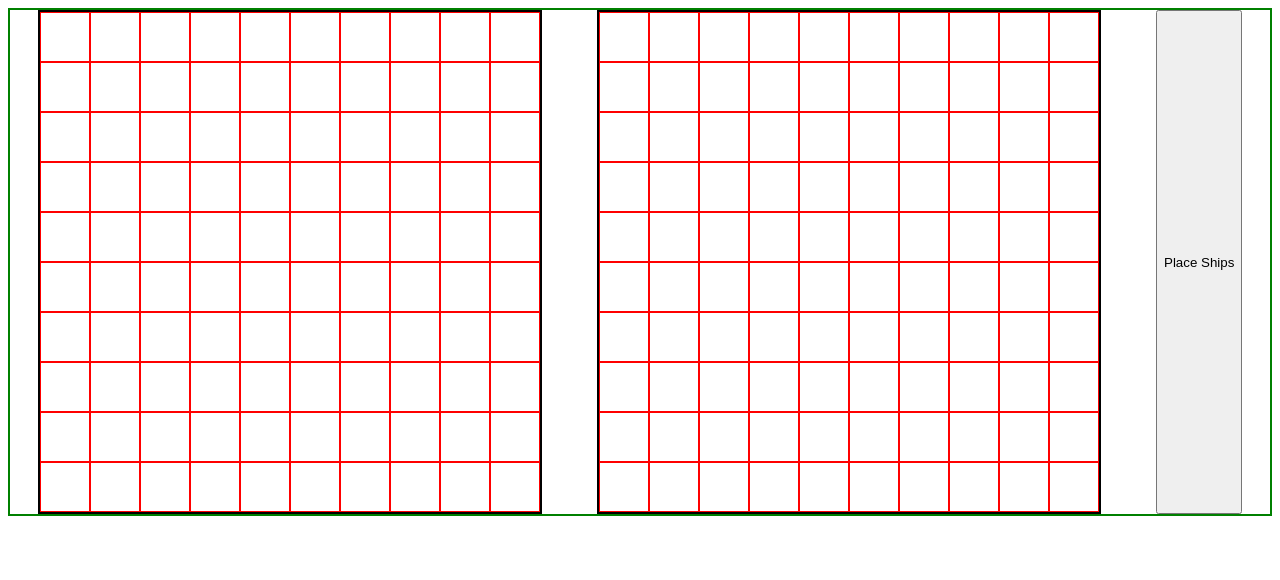
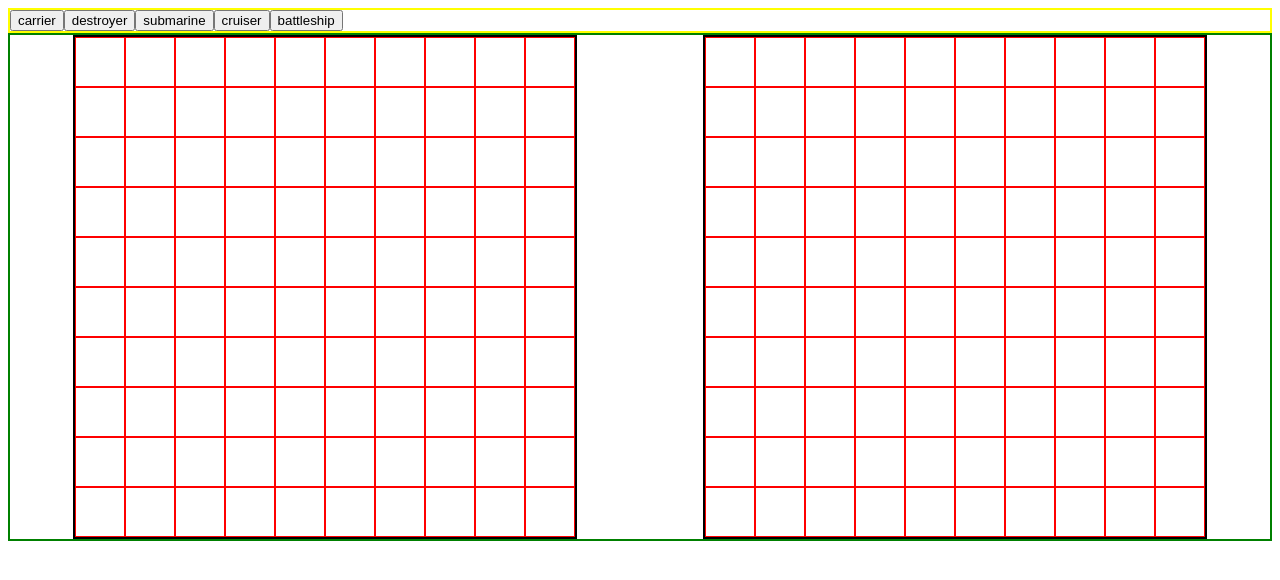
Before and after one commit to IguanasEverywhere/battleship, a website with bundled scripts: page dist/index.html in a window 1280 px wide. Built offline with nearby package versions, Linux system fonts and the light colour scheme.

Commit message:
Buttons for placing ship added, begin game button added when shipArray length is full

```diff
--- a/src/gameLoop.js
+++ b/src/gameLoop.js
@@ -3,11 +3,6 @@ import { playerGameboard, computerGameboard } from "./gameboard";
 import { renderBoard } from ".";
 import { battleShip, cruiser, destroyer, submarine, carrier, battleShipComputer, cruiserComputer, destroyerComputer, carrierComputer, submarineComputer } from "./shipFactory";
 
-
-const setUpBoard = () => {
- placeShipsPlayer(carrier);
-
-}
 
 const placeShipsPlayer = (currentShip) => {
     // playerGameboard.placeShipHorizontally(battleShip, 0, 0);
@@ -15,6 +10,7 @@ const placeShipsPlayer = (currentShip) => {
     // playerGameboard.placeShipHorizontally(destroyer, 5, 0);
     // playerGameboard.placeShipHorizontally(carrier, 1, 5);
     // playerGameboard.placeShipHorizontally(submarine, 7, 3);
+
 
     let playerBoardSpaces = document.querySelectorAll(".board-space");
     playerBoardSpaces.forEach(space => {
@@ -33,7 +29,7 @@ const placeShipsPlayer = (currentShip) => {
         });
         space.addEventListener('click', () => {
             playerGameboard.placeShipHorizontally(currentShip, space.getAttribute('xCoord'), space.getAttribute('yCoord'));
-console.log(playerGameboard.placedShipArray)
+            console.log(playerGameboard.placedShipArray)
             playerGameboard.placedShipArray.forEach(spot => {
                 let occupiedSpace = playerGameboard.coordinatesArr.find(place => place.xCoord === spot.xCoord && place.yCoord === spot.yCoord);
                 if (occupiedSpace) {
@@ -123,4 +119,4 @@ const controlGame = (turn) => {
     }
 }
 
-export { controlGame, placeShipsComputer, placeShipsPlayer, setUpBoard }
+export { controlGame, placeShipsComputer, placeShipsPlayer }
--- a/src/index.js
+++ b/src/index.js
@@ -44,19 +44,43 @@ const renderBoard = () => {
     computerBoard.appendChild(space);
   });
 
-  const placeShipsBtn = document.createElement("button");
-  placeShipsBtn.textContent = "Place Ships";
-  boardsContainer.appendChild(placeShipsBtn);
+  if (playerGameboard.placedShipArray.length === 17) {
+    const beginGameBtn = document.createElement("button");
+    beginGameBtn.textContent = "Begin Game";
+    boardsContainer.appendChild(beginGameBtn);
 
-  placeShipsBtn.addEventListener('click', () => {
-    // placeShipsComputer();
-    // placeShipsPlayer(carrier);
-    setUpBoard();
-    controlGame("playerTurn");
-  });
+    beginGameBtn.addEventListener('click', () => {
+      placeShipsComputer();
+      // placeShipsPlayer(carrier);
+      controlGame("playerTurn");
+    });
+  }
+
 
 }
 
+const renderShipsToPlace = () => {
+
+  const shipsArea = document.createElement("div");
+  shipsArea.classList.add("ships-area");
+  document.body.appendChild(shipsArea);
+
+  let playerShipsArray = [carrier, destroyer, submarine, cruiser, battleShip];
+
+  playerShipsArray.forEach(ship => {
+    let shipBtn = document.createElement("button");
+    shipBtn.textContent = ship.shipName;
+    shipsArea.appendChild(shipBtn);
+    shipBtn.addEventListener('click', () => {
+      placeShipsPlayer(ship);
+      shipsArea.removeChild(shipBtn);
+    });
+  });
+}
+
+renderShipsToPlace();
 renderBoard();
 
+
+
 export { renderBoard }
--- a/src/style.css
+++ b/src/style.css
@@ -27,3 +27,7 @@
   height: 50%;
   width: 50%;
 }
+
+.ships-area {
+  border: 2px solid yellow;
+}
```
Also changed, not shown: dist/bundle.js.
